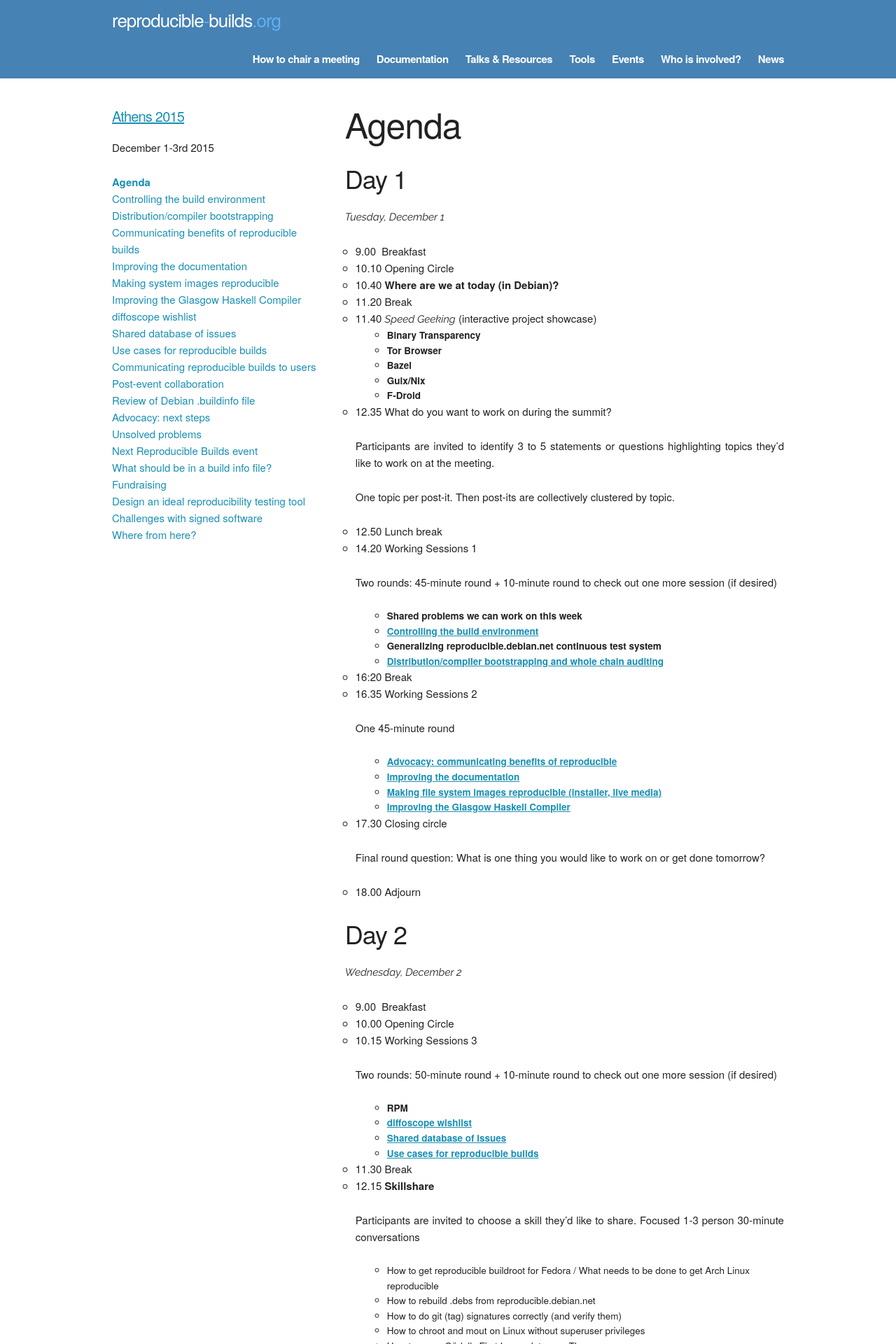
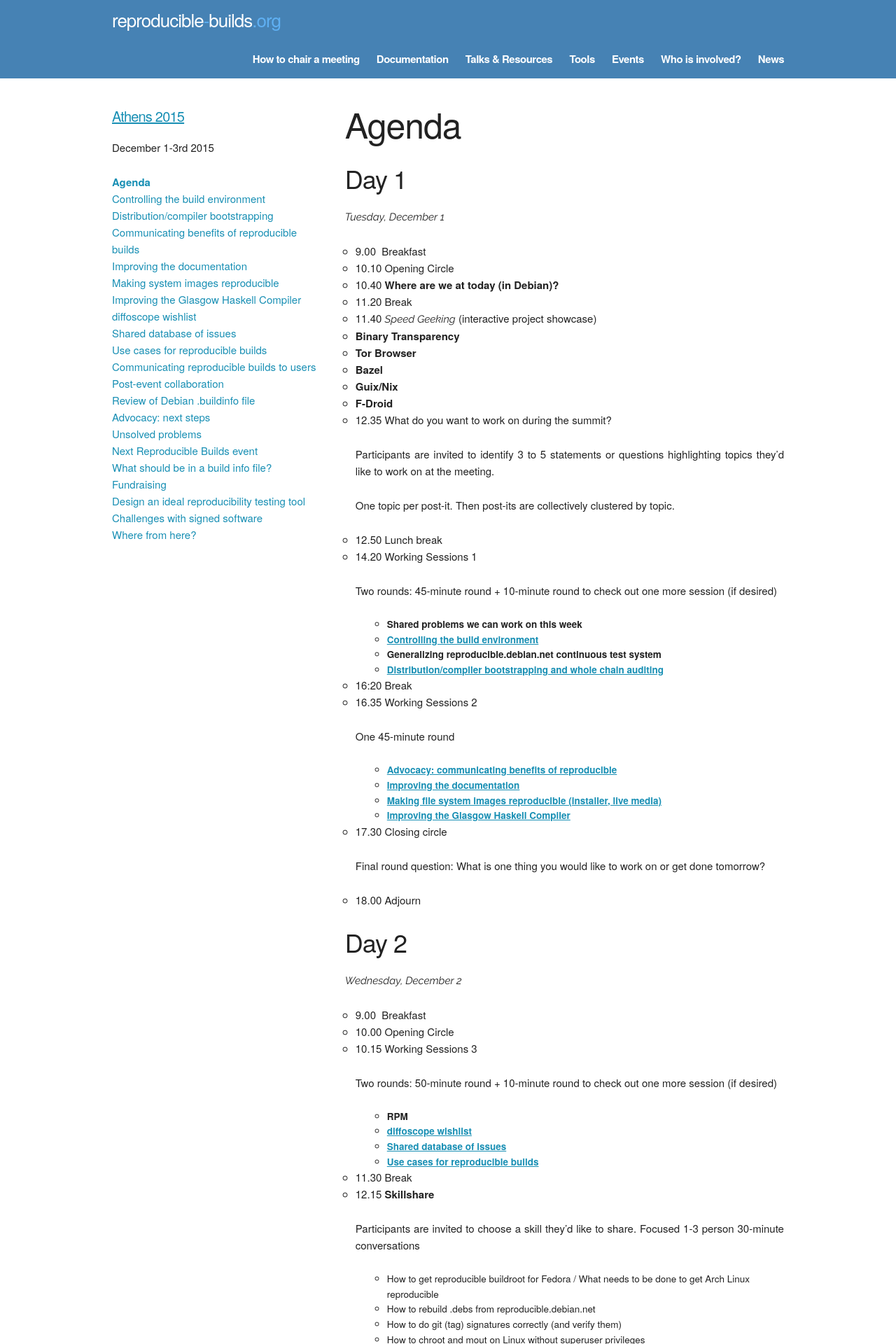
Before and after one commit to prototypefund/reproducible-website, a Jekyll site: the page built from _events/athens2015/agenda.md, in a window 1280 px wide. Shown: the top 1920 px of the page at 70% size. Built offline with Jekyll 4.4.1, drawn with Linux system fonts in a browser that asks for light colours; some web fonts are replaced.

Commit message:
markdown
Signed-off-by: Holger Levsen <holger@layer-acht.org>

```diff
--- a/_events/athens2015/agenda.md
+++ b/_events/athens2015/agenda.md
@@ -17,11 +17,11 @@
 *   10.40 **Where are we at today (in Debian)?**
 *   11.20 Break
 *   11.40 *Speed Geeking* (interactive project showcase)
-    -   **Binary Transparency**
-    -   **Tor Browser**
-    -   **Bazel**
-    -   **Guix/Nix**
-    -   **F-Droid**
+ * **Binary Transparency**
+ * **Tor Browser**
+ * **Bazel**
+ * **Guix/Nix**
+ * **F-Droid**
 *   12.35 What do you want to work on during the summit?
 
     Participants are invited to identify 3 to 5 statements or questions
```
